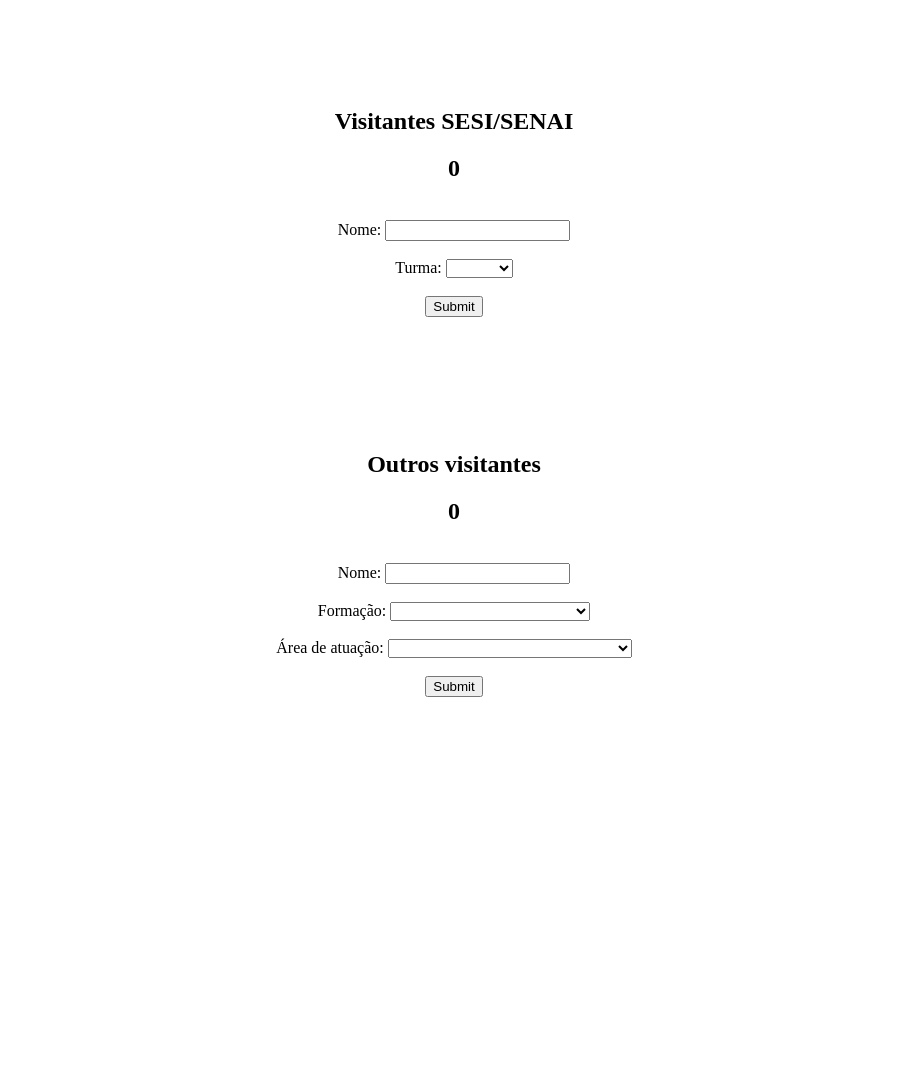
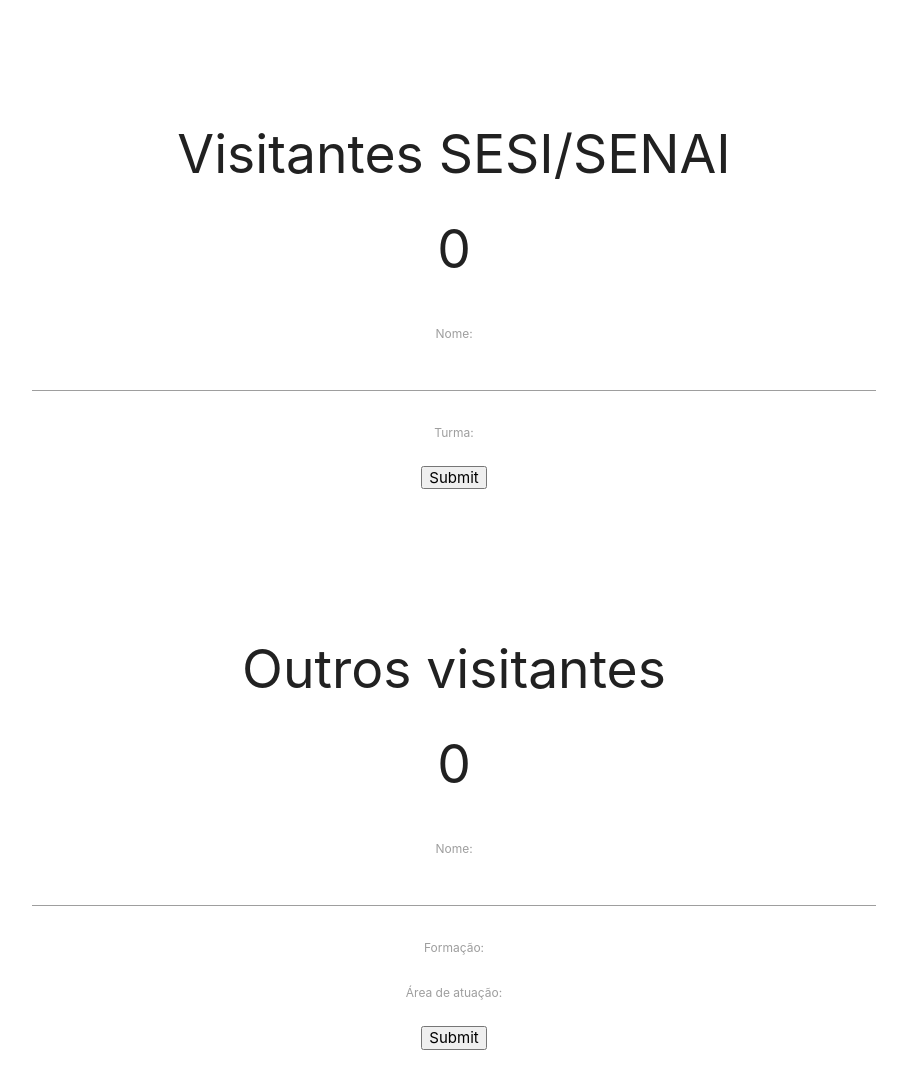
Before and after one commit to gusthawojunkes/trab_viagem, a plain HTML site: page index.html in a window 1280 px wide. Shown: the whole page, without its empty margins (186-1093 px from the left). Before the commit the page ends 800 px from the top, so only its background shows below. Drawn offline with nearby package versions, Linux system fonts and the light colour scheme.

Commit message:
Update index.html

```diff
--- a/index.html
+++ b/index.html
@@ -7,6 +7,13 @@
         <script src="http://code.jquery.com/jquery-3.3.1.slim.min.js"></script>
 
         <!--Link Arquivos externos-->
+
+        <!-- Compiled and minified CSS -->
+        <link rel="stylesheet" href="https://cdnjs.cloudflare.com/ajax/libs/materialize/1.0.0/css/materialize.min.css">
+
+        <!-- Compiled and minified JavaScript -->
+        <script src="https://cdnjs.cloudflare.com/ajax/libs/materialize/1.0.0/js/materialize.min.js"></script>
+
         <link rel="stylesheet" type="text/css" href="style.css"/>
         <script href='code.js' type='text/javascript'></script>
     </head>
```
